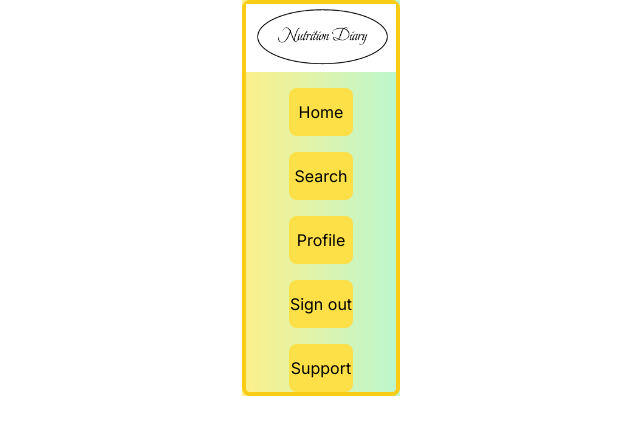
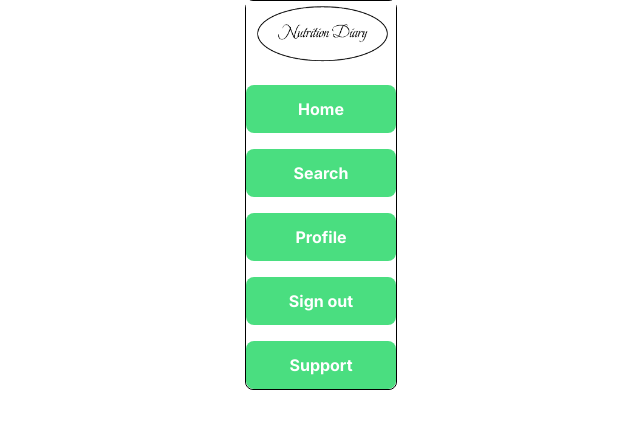
Before and after one commit to spiros132/DAT257, a Next.js app in the folder nutrition-diary/: page /menu in a window 1280 px wide. Shown: the top 434 px of the page, without its empty margins (319-959 px from the left). Built offline with nearby package versions, Linux system fonts and the light colour scheme.

Commit message:
Changed appearence of menu

```diff
--- a/nutrition-diary/src/app/menu/page.tsx
+++ b/nutrition-diary/src/app/menu/page.tsx
@@ -2,36 +2,34 @@ import { Link } from 'react-router-dom';
 
 "use client";
 
-
 export default function MenuPage(){
-   const logoPath = "/NutritionDiary.png"
+   const logoPath = "/NutritionDiary.png";
    return (
-    <div className="flex items-start justify-center bg-gradient-to-r from-yellow-200 to-green-200">
-      <div className="menu-container flex flex-col items-center justify-center border-4 border-yellow-400 rounded-lg p-0 mt-0">
+    <div className="flex items-start justify-start bg-white"> {/*justify-start: to align to the left side of the page */}
+      <div className="menu-container flex flex-col items-center justify-center border border-black rounded-lg p-0 mt-0">
         <div className="logo-menu-container">
           <div className="logo-container mb-4">
-            <img src="/NutritionDiary.png" alt="Nutrition Diary Logo" className="logo" style={{ width: '150px' }} />
+            <img src={logoPath} alt="Nutrition Diary Logo" className="logo" style={{ width: '150px' }} />
           </div>
         </div>
-        <div className="flex flex-col gap-4 items-center">
-          <button className="menu-item home bg-yellow-300 rounded-lg h-12 w-16 flex items-center justify-center">
+        <div className="flex flex-col gap-4 items-center w-full">
+          <button className="menu-item home bg-green-400 text-white rounded-lg h-12 w-full flex items-center justify-center font-bold">
             <h2>Home</h2>
           </button>
-          <button className="menu-item search bg-yellow-300 rounded-lg h-12 w-16 flex items-center justify-center">
+          <button className="menu-item search bg-green-400 text-white rounded-lg h-12 w-full flex items-center justify-center font-bold">
             <h2>Search</h2>
           </button>
-          <button className="menu-item support bg-yellow-300 rounded-lg h-12 w-16 flex items-center justify-center">
+          <button className="menu-item support bg-green-400 text-white rounded-lg h-12 w-full flex items-center justify-center font-bold">
             <h2>Profile</h2>
           </button>
-          <button className="menu-item support bg-yellow-300 rounded-lg h-12 w-16 flex items-center justify-center">
+          <button className="menu-item support bg-green-400 text-white rounded-lg h-12 w-full flex items-center justify-center font-bold">
             <h2>Sign out</h2>
           </button>
-          <button className="menu-item support bg-yellow-300 rounded-lg h-12 w-16 flex items-center justify-center">
+          <button className="menu-item support bg-green-400 text-white rounded-lg h-12 w-full flex items-center justify-center font-bold">
             <h2>Support</h2>
           </button>
         </div>
       </div>
     </div>
   );
-
 }
```
